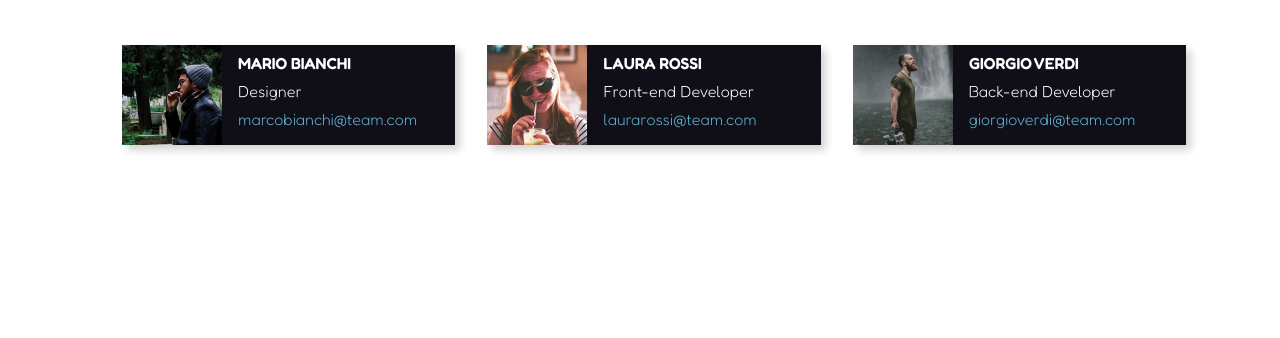
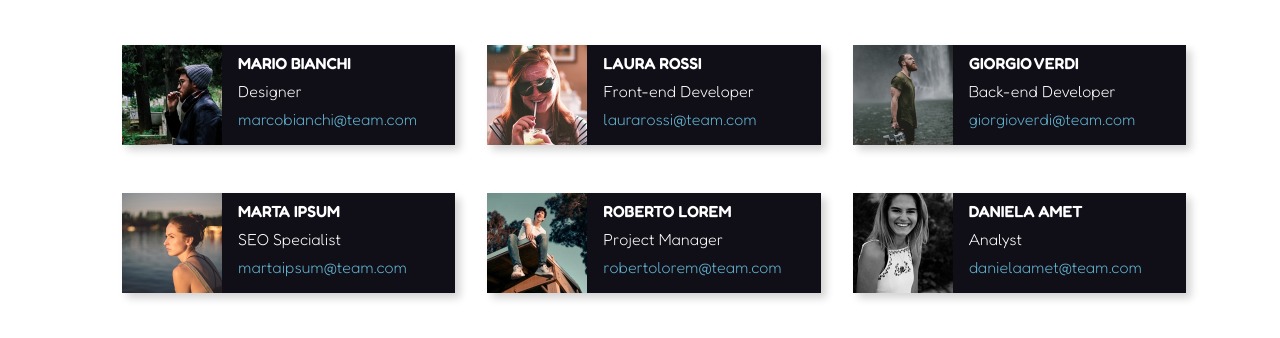
Before and after one commit to marcodedemo/html-css-float-cards, a plain HTML site: page index.html in a window 1280 px wide. Shown: the part 146-484 px from the top of the page. Drawn offline with Linux system fonts and the light colour scheme.

Commit message:
main (second row)

```diff
--- a/css/style.css
+++ b/css/style.css
@@ -37,6 +37,7 @@ section .card{
     box-shadow: 5px 5px 8px lightgray;
     overflow: hidden;
     margin-left:2em;
+    margin-bottom: 3em;
     float:left;
 }
 
--- a/index.html
+++ b/index.html
@@ -91,7 +91,60 @@
 
         <section class="second-row clearfix">
 
+            <!-- cards -->
+            <div class="card clearfix">
 
+                <!-- card content -->
+
+                <!-- pic -->
+                <div class="pics">
+                    <img src="assets/img/female2.png" alt="foto 4">
+                </div>
+
+               <!-- text info -->
+               <div class="info">
+                   <span class="name">MARTA IPSUM</span>
+                   <span class="occupation">SEO Specialist</span>
+                   <span class="email">martaipsum@team.com</span>
+               </div>
+
+           </div>
+
+           <div class="card clearfix">
+
+               <!-- card content -->
+
+               <!-- pic -->
+               <div class="pics">
+                   <img src="assets/img/male3.png" alt="foto 5">
+               </div>
+
+              <!-- text info -->
+              <div class="info">
+                  <span class="name">ROBERTO LOREM</span>
+                  <span class="occupation">Project Manager</span>
+                  <span class="email">robertolorem@team.com</span>
+              </div>
+
+           </div>
+
+          <div class="card clearfix">
+
+           <!-- card content -->
+
+           <!-- pic -->
+           <div class="pics">
+               <img src="assets/img/female3.png" alt="foto 6">
+           </div>
+
+          <!-- text info -->
+          <div class="info">
+              <span class="name">DANIELA AMET</span>
+              <span class="occupation">Analyst</span>
+              <span class="email">danielaamet@team.com</span>
+          </div>
+
+          </div>
 
         </section>
 
```
